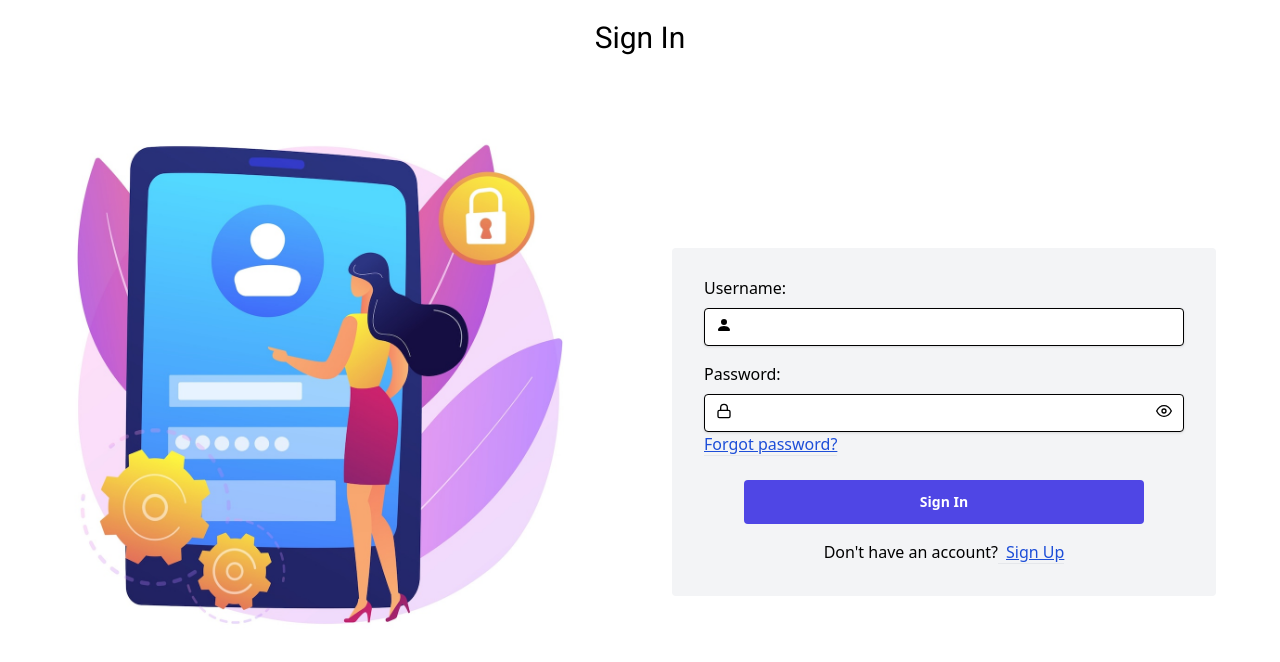
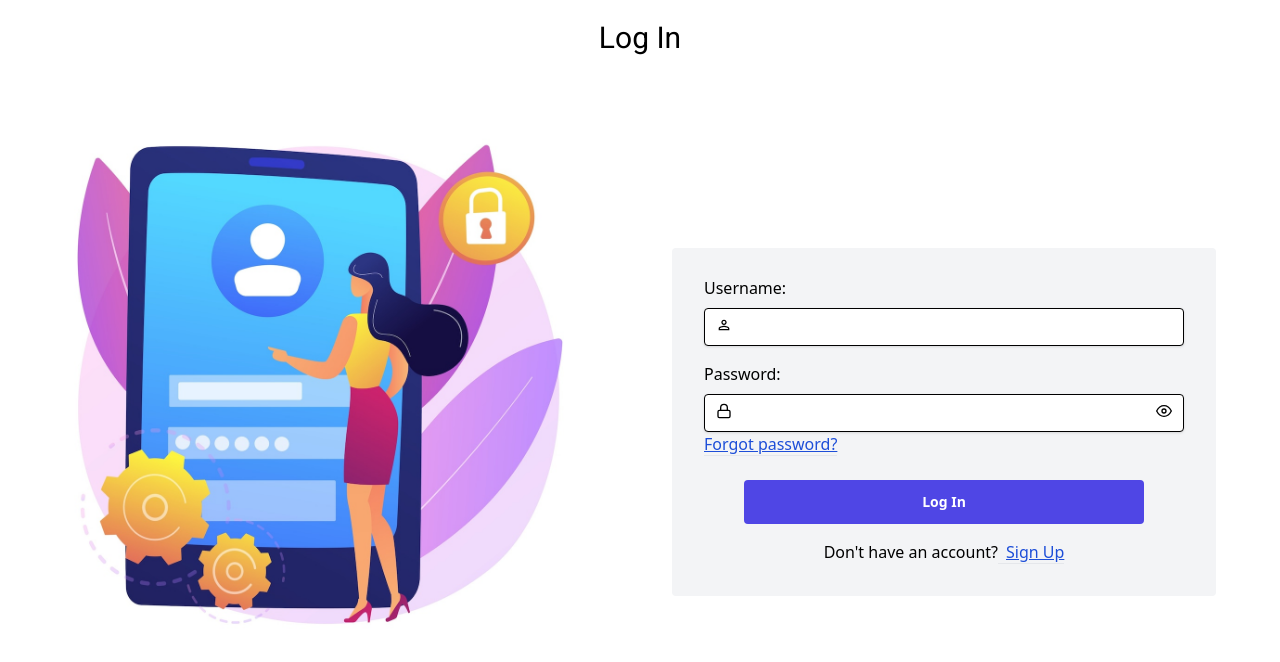
Before and after one commit to daysuwaa/PicPlus, a React (Create React App) app: page /PicPlus/login in a window 1280 px wide. Shown: the top 662 px of the page. Built offline with nearby package versions, Linux system fonts and the light colour scheme; a web font is replaced by a local one.

Commit message:
Commit : Done with login

```diff
--- a/src/components/Login.jsx
+++ b/src/components/Login.jsx
@@ -1,6 +1,6 @@
 import React, { useState } from 'react';
 import { FiEye, FiEyeOff, FiLock } from 'react-icons/fi';
-import { BsFillPersonFill} from 'react-icons/bs'
+import { MdPersonOutline} from 'react-icons/md'
 import Picture2 from '../assets/pic2.jpg'; // Import the image
 import { Link } from 'react-router-dom';
 
@@ -15,7 +15,7 @@ const SignIn = () => {
 
   return (
     <div>
-    <h2 className='text-2xl  lg:text-3xl text-center mb-4 pt-5 font-fontt2'>Sign In</h2>
+    <h2 className='text-2xl  lg:text-3xl text-center mb-4 pt-5 font-fontt2'>Log In</h2>
     <div className="md:flex">
       {/* Image section */}
 
@@ -31,7 +31,7 @@ const SignIn = () => {
             <div className="relative">
               <label className='pb-2'>Username:
                 <span className="absolute inset-y-0 left-0 flex items-center pl-3 pt-7">
-                  <BsFillPersonFill className="text-black font-bold" />
+                  <MdPersonOutline className="text-black font-bold" />
                 </span>
                 <input
                   className="shadow appearance-none border border-black rounded w-full py-2 pl-10 pr-3 text-gray-700 leading-tight focus:outline-none focus:shadow-outline mt-2"
@@ -77,7 +77,7 @@ const SignIn = () => {
               className="bg-indigo-600 hover:bg-blue-700 text-white font-bold py-2 px-4 focus:outline-none focus:shadow-outline w-[400px] rounded h-11"
               type="button"
             >
-              <p className='text-sm'>Sign In</p>
+              <p className='text-sm'>Log In</p>
             </button>
           </div>
 
```
